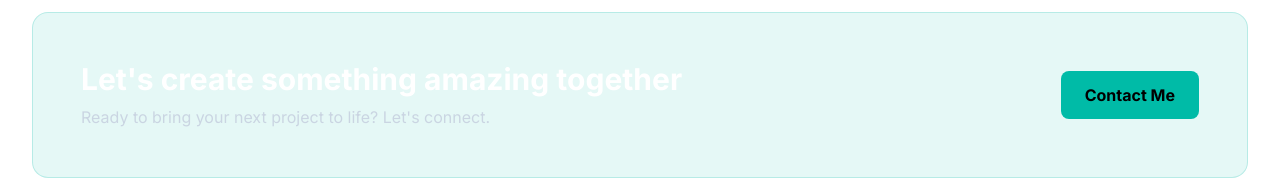
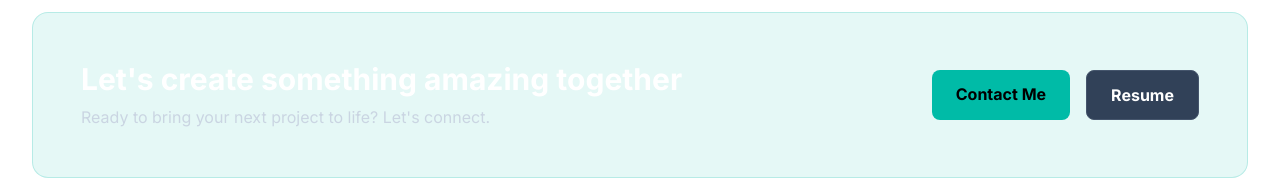
Before and after one commit to MidnightDev024/DevFolio, a Next.js app: page / in a window 1280 px wide. Shown: the part 2900-3080 px from the top of the page. Built offline with nearby package versions, Linux system fonts and the light colour scheme; no server answers; the database is empty.

Commit message:
refactored : contact.tsx

```diff
--- a/src/app/components/contact.tsx
+++ b/src/app/components/contact.tsx
@@ -14,12 +14,22 @@ const NewContact = () => {
                 Ready to bring your next project to life? Let's connect.
               </p>
             </div>
-            <Link
-              href="mailto:chawlaakash024@gmail.com"
-              className="bg-teal-500 text-black font-bold py-3 px-6 rounded-lg hover:bg-teal-600 transition-colors flex-shrink-0"
-            >
-              Contact Me
-            </Link>
+            <div className="flex gap-4 flex-shrink-0">
+              <Link
+                href="mailto:chawlaakash024@gmail.com"
+                className="bg-teal-500 text-black font-bold py-3 px-6 rounded-lg hover:bg-teal-600 transition-colors"
+              >
+                Contact Me
+              </Link>
+              <a
+                href="/AKASH RESUME.pdf"
+                target="_blank"
+                rel="noopener noreferrer"
+                className="bg-slate-700 text-white font-bold py-3 px-6 rounded-lg border border-slate-600 hover:bg-slate-600 transition-colors"
+              >
+                Resume
+              </a>
+            </div>
           </div>
         </div>
       </div>
```
